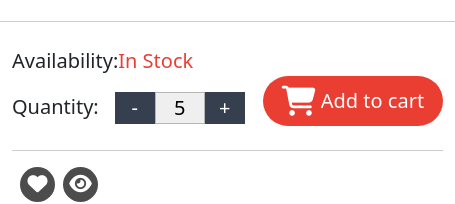
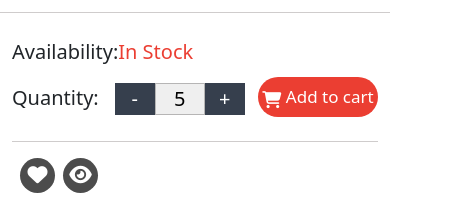
Before and after one commit to Hein-Thant-Zin-637/OnlineShop, a plain HTML site: page HTML/shop_detail.html in a window 390 px wide. Shown: the part 1034-1238 px from the top of the page, 455 px wide, since content can reach past the window. Drawn offline with nearby package versions, Linux system fonts and the light colour scheme.

Commit message:
Adding shopdetail

```diff
--- a/CSS/shop_detail.css
+++ b/CSS/shop_detail.css
@@ -312,4 +312,19 @@ footer {
         padding-left: 90px;
 
     }
+    .add{
+    width: 120px;
+    height: 40px;
+    border-radius: 110px;
+    background-color:rgb(235, 62, 50) ;
+    color: white;
+    padding: 0;
+    padding-top: 7px;
+    font-size: 17px;
+    text-align: center  ;
+    margin-top: 10px;
+    }
+    .add i{
+        font-size: 17px;
+    }
 }
--- a/HTML/shop_detail.html
+++ b/HTML/shop_detail.html
@@ -9,7 +9,7 @@
     <script src="https://kit.fontawesome.com/f1dd83d39c.js" crossorigin="anonymous"></script>
     <link rel="stylesheet" href="../CSS/shop_detail.css">
 </head>
-<body style="min-width: 455px;">
+<body >
     <header>
         <div
             class="container-fluid d-flex flex-column flex-md-row justify-content-center align-items-center justify-content-md-between px-3 px-lg-5 p-3 bg">
```
Also changed, not shown: HTML/shop.html (+3 -3 lines).
